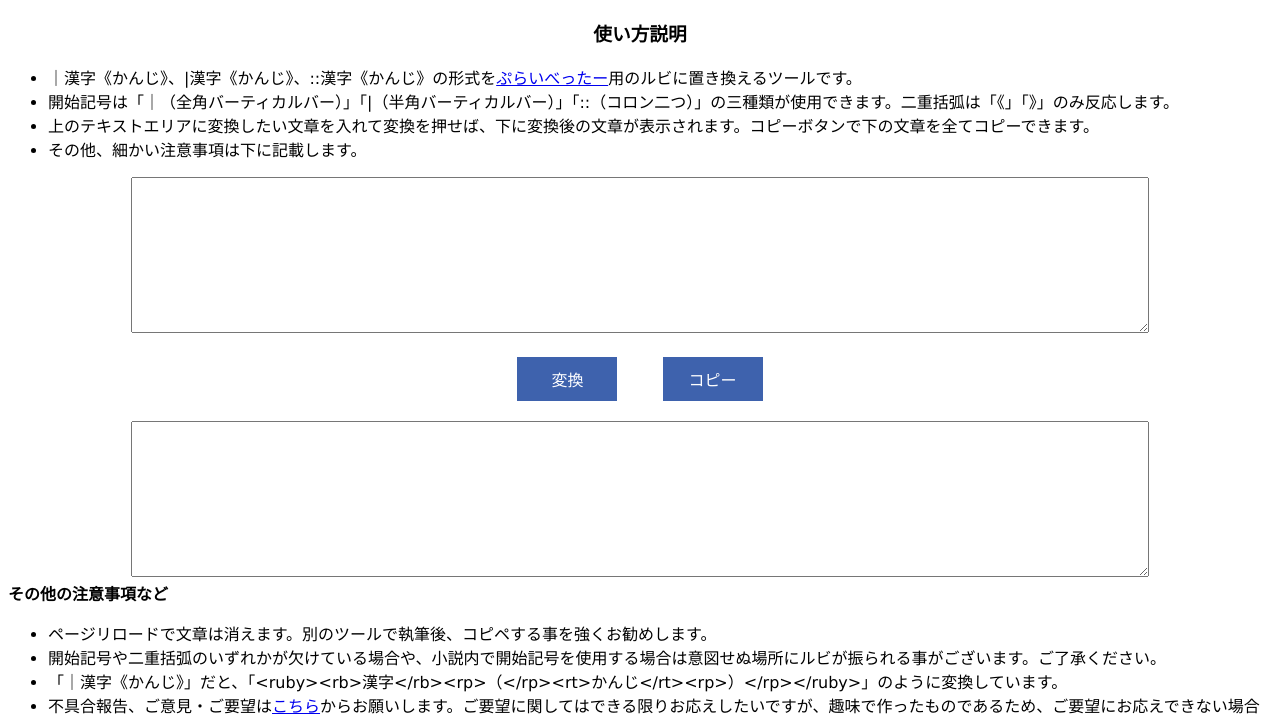
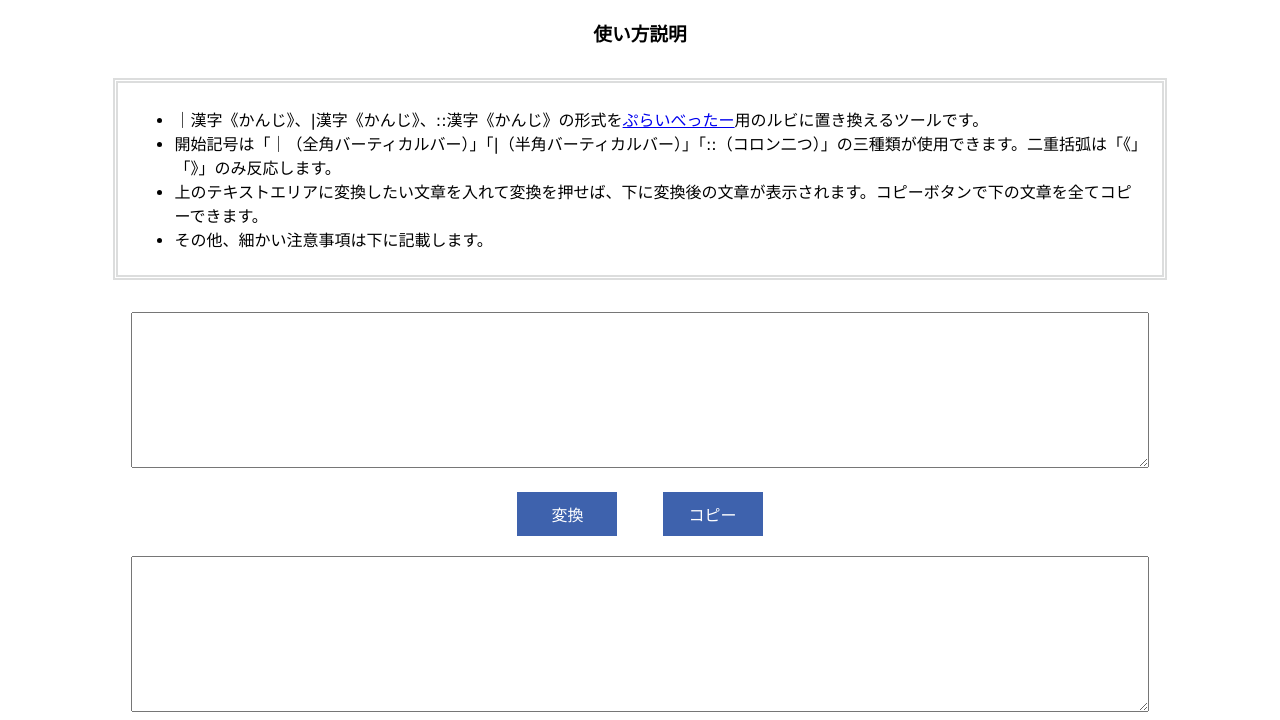
Before and after one commit to ikegumaNa/ruby, a plain HTML site: page index.html in a window 1280 px wide. Shown: the part 70-790 px from the top of the page. Drawn offline with Linux system fonts and the light colour scheme.

Commit message:
Update style.css

```diff
--- a/css/style.css
+++ b/css/style.css
@@ -6,13 +6,22 @@ html, body{
 h1, h3{
     text-align: center;
 }
+.explanationBox{
+    padding: 0.5em 1em;
+    margin: 2em 0;
+    border: double 5px #dcdddd;
+    width: 80%;
+    text-align:center;
+    margin-left:auto;margin-right:auto;
+    text-align:left;
+}
 .explanation{
     display: flex;
     align-items: center;
     flex-direction: column;
 }
 ul{
-    list-style-type: disc"
+    list-style-type: disc
 }
 .change{
     color: #fff;
```
